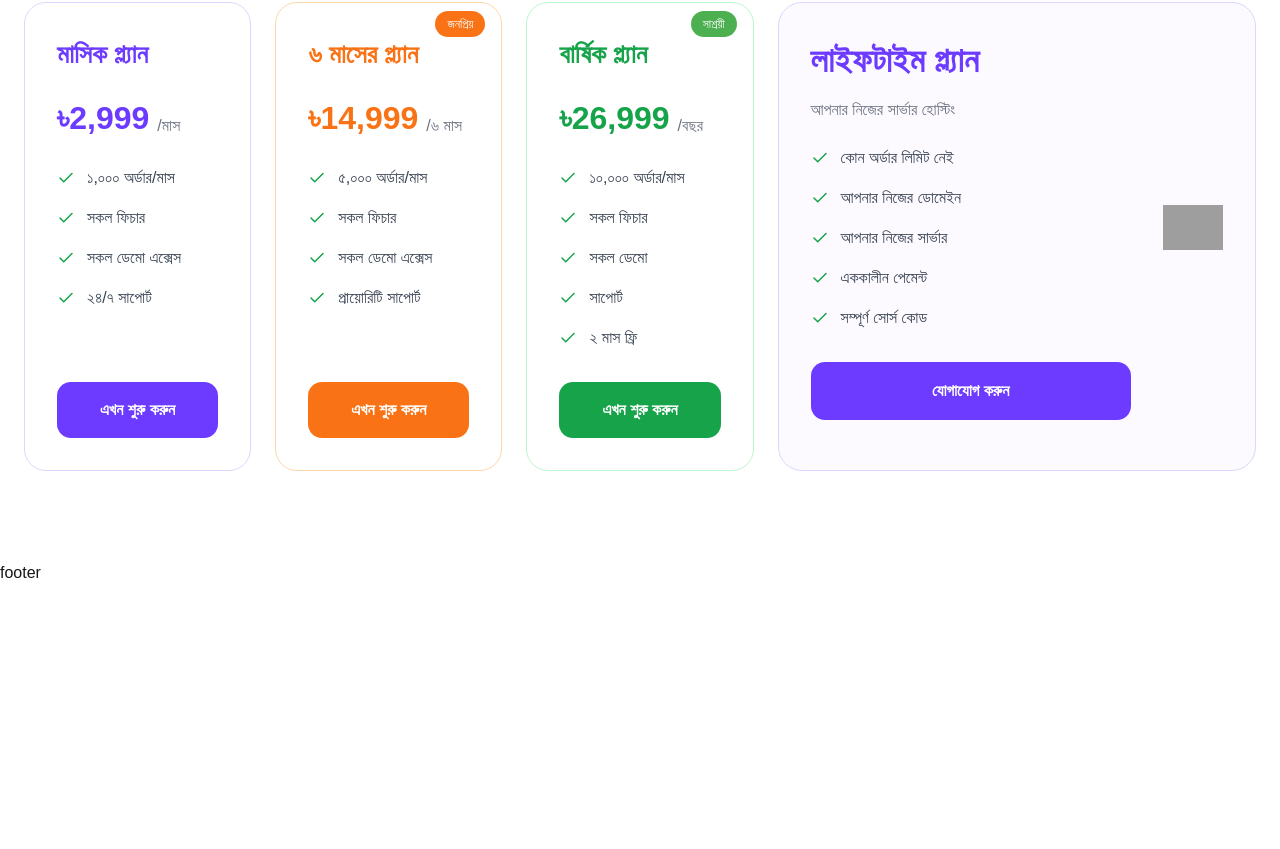
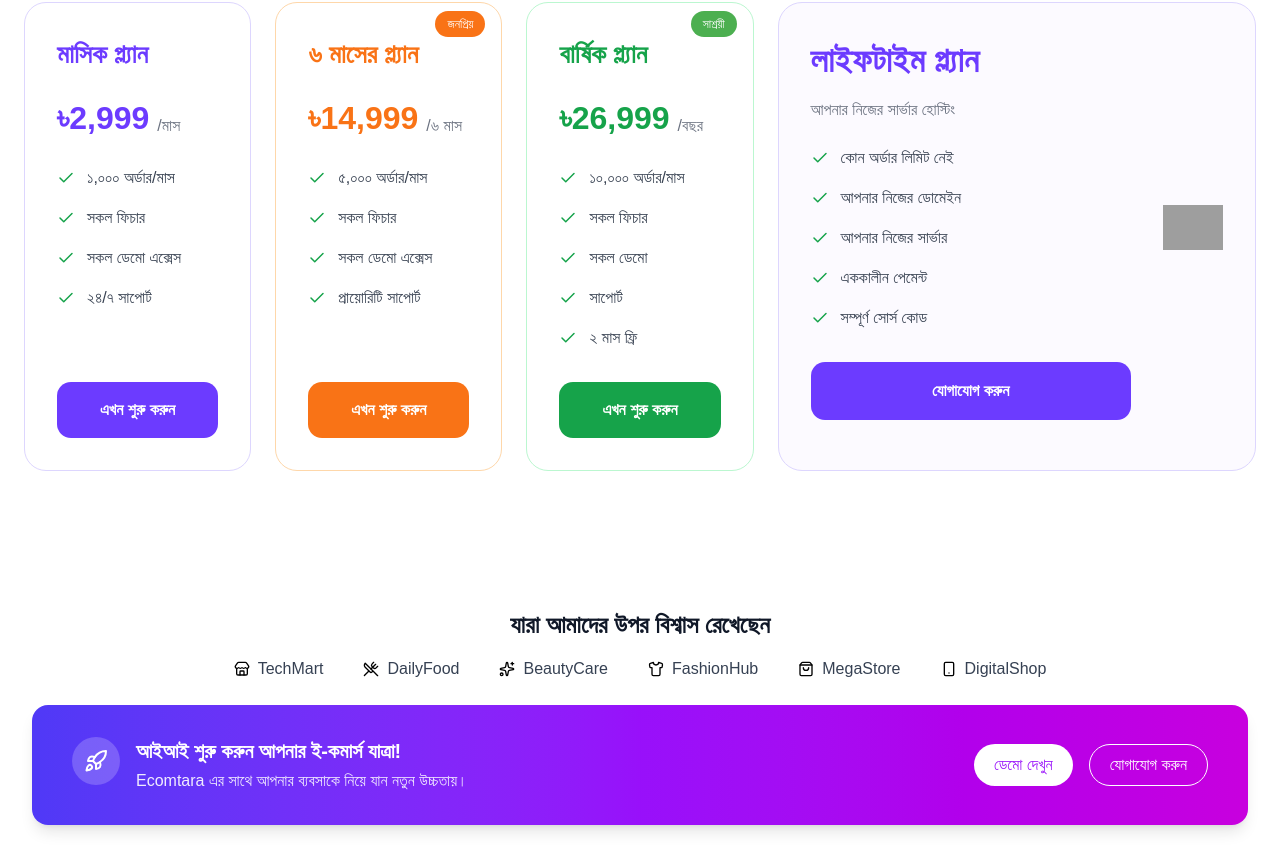
Before and after one commit to Joynal-Abedin85/ecomtara, a Next.js app: page / in a window 1280 px wide. Shown: the part 2307-3156 px from the top of the page. Before the commit the page ends 2892 px from the top, so only its background shows below. Built offline with nearby package versions, Linux system fonts and the light colour scheme; grey boxes are pictures that could not be loaded.

Commit message:
add last section

```diff
--- a/components/Footer.tsx
+++ b/components/Footer.tsx
@@ -1,8 +1,80 @@
 
-const Footer = () => {
+import Image from "next/image";
+import { Rocket } from "lucide-react";
+
+import {
+  Store,
+  UtensilsCrossed,
+  Sparkles,
+  Shirt,
+  ShoppingBag,
+  Smartphone,
+} from "lucide-react";
+
+const categories = [
+  { name: "TechMart", icon: Store },
+  { name: "DailyFood", icon: UtensilsCrossed },
+  { name: "BeautyCare", icon: Sparkles },
+  { name: "FashionHub", icon: Shirt },
+  { name: "MegaStore", icon: ShoppingBag },
+  { name: "DigitalShop", icon: Smartphone },
+];
+
+export default function Footer() {
   return (
-    <div>footer</div>
-  )
+    <section className="w-full bg-white">
+      <div className="max-w-7xl mx-auto px-4 sm:px-6 lg:px-8 py-6">
+
+        <h2 className="text-center mt-6 text-lg sm:text-2xl font-semibold text-gray-900">
+          যারা আমাদের উপর বিশ্বাস রেখেছেন
+        </h2>
+
+
+        <div className="flex flex-wrap mt-4 items-center justify-center gap-6 sm:gap-10 text-gray-700 text-sm sm:text-base font-medium">
+      {categories.map((item) => {
+        const Icon = item.icon;
+
+        return (
+          <div
+            key={item.name}
+            className="flex items-center gap-2 hover:text-purple-600 transition"
+          >
+            <Icon className="w-4 h-4 text-black" />
+            {item.name}
+          </div>
+        );
+      })}
+    </div>
+
+
+
+        <div className="mt-6 rounded-2xl bg-gradient-to-r from-indigo-600 via-purple-600 to-fuchsia-600 text-white px-6 sm:px-10 py-8 flex flex-col md:flex-row items-center justify-between gap-6 shadow-lg">
+
+          <div className="flex items-start gap-4">
+            <div className="bg-white/20 p-3 rounded-full">
+              <Rocket className="w-6 h-6 text-white" />
+            </div>
+
+            <div>
+              <h3 className="text-lg sm:text-xl font-semibold">
+                আইআই শুরু করুন আপনার ই-কমার্স যাত্রা!
+              </h3>
+              <p className="text-sm sm:text-base text-white/90 mt-1">
+                Ecomtara এর সাথে আপনার ব্যবসাকে নিয়ে যান নতুন উচ্চতায়।
+              </p>
+            </div>
+          </div>
+
+          <div className="flex gap-4">
+            <button className="bg-white text-purple-600 font-medium px-5 py-2 rounded-full hover:bg-gray-100 transition">
+              ডেমো দেখুন
+            </button>
+            <button className="border border-white px-5 py-2 rounded-full hover:bg-white hover:text-purple-600 transition">
+              যোগাযোগ করুন
+            </button>
+          </div>
+        </div>
+      </div>
+    </section>
+  );
 }
-
-export default Footer
```
